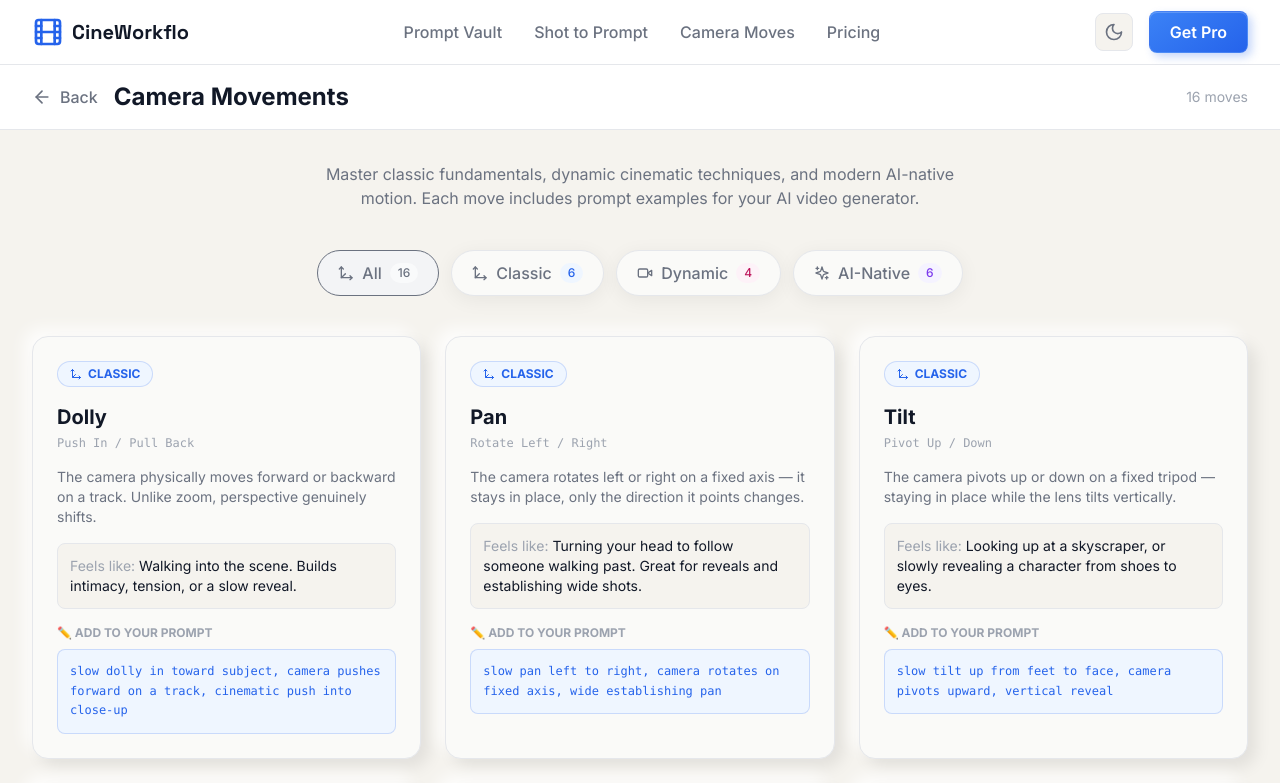
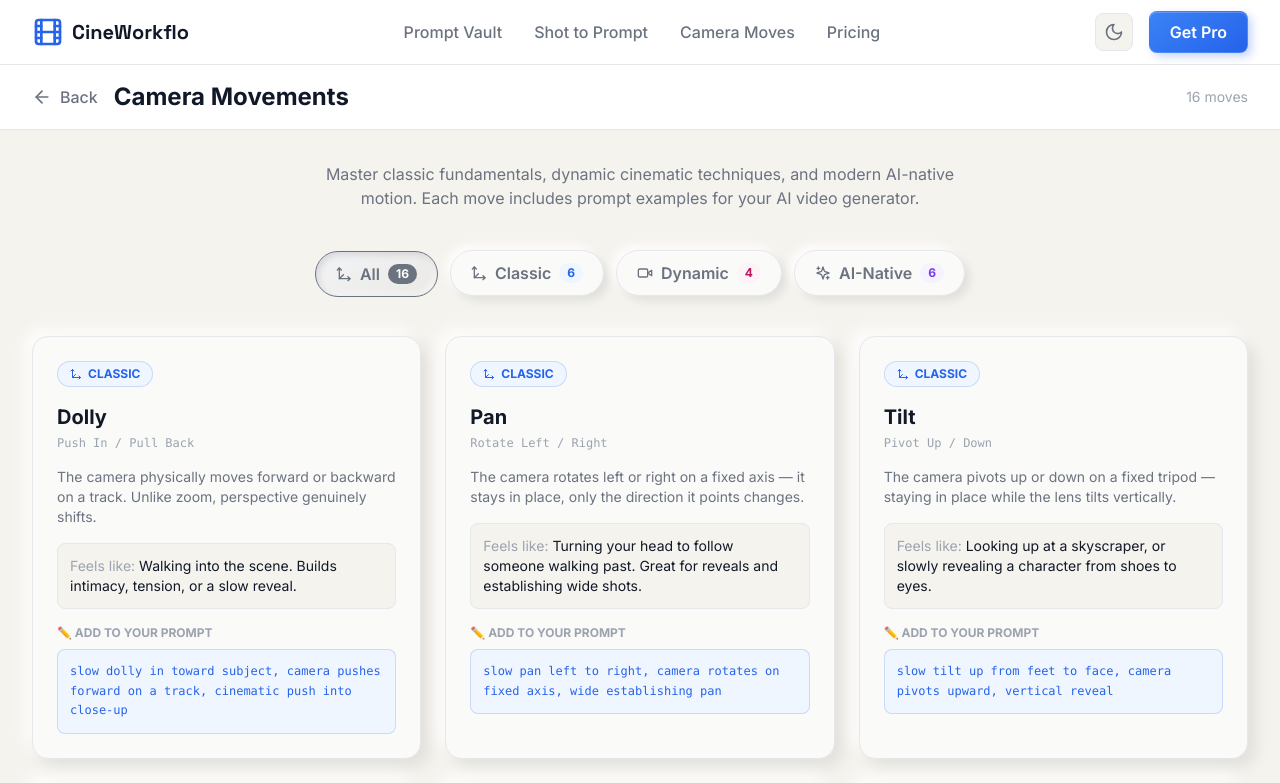
Before and after one commit to sakaarpuri/Cineworkflo, a React (Vite) app: page /camera-moves in a window 1280 px wide. Shown: the top 783 px of the page. Built offline with nearby package versions, Linux system fonts and the light colour scheme; the HTML template or start-up script is replaced by a standard one.

Commit message:
Add: Neumorphic 3D toggle styling for category filters and selection chips

```diff
--- a/src/components/CameraMoves.jsx
+++ b/src/components/CameraMoves.jsx
@@ -235,21 +235,24 @@ export default function CameraMoves() {
               <button
                 key={category}
                 onClick={() => setActiveFilter(category)}
-                className="flex items-center gap-2 px-5 py-2.5 rounded-full font-medium transition-all"
+                className="flex items-center gap-2 px-5 py-2.5 rounded-full font-semibold transition-all"
                 style={{
-                  background: isActive ? style.bg : 'var(--bg-card)',
+                  background: isActive ? `linear-gradient(145deg, ${style.bg}, ${style.color}15)` : 'var(--bg-card)',
                   border: `1.5px solid ${isActive ? style.color : 'var(--border-color)'}`,
                   color: isActive ? style.color : 'var(--text-secondary)',
-                  boxShadow: isActive ? 'none' : 'var(--shadow-soft)'
+                  boxShadow: isActive
+                    ? `inset 3px 3px 6px ${style.color}30, inset -3px -3px 6px rgba(255,255,255,0.5)`
+                    : '5px 5px 10px rgba(0,0,0,0.08), -5px -5px 10px rgba(255,255,255,0.8), inset 0 1px 0 rgba(255,255,255,0.5)',
+                  transform: isActive ? 'translateY(1px)' : 'translateY(0)'
                 }}
               >
                 <Icon className="h-4 w-4" />
                 {category}
                 <span
-                  className="text-xs px-2 py-0.5 rounded-full"
+                  className="text-xs px-2 py-0.5 rounded-full font-bold"
                   style={{
-                    background: isActive ? 'rgba(255,255,255,0.5)' : style.bg,
-                    color: style.color
+                    background: isActive ? style.color : style.bg,
+                    color: isActive ? '#fff' : style.color
                   }}
                 >
                   {category === 'All' ? ALL_MOVES.length : ALL_MOVES.filter(m => m.category === category).length}
--- a/src/components/HeroGallery.jsx
+++ b/src/components/HeroGallery.jsx
@@ -127,12 +127,15 @@ export default function HeroGallery() {
             <button
               key={cat}
               onClick={() => setActiveFilter(cat)}
-              className="px-4 py-2 rounded-full text-sm font-medium transition-all"
+              className="px-4 py-2 rounded-full text-sm font-semibold transition-all"
               style={{
-                background: activeFilter === cat ? 'var(--accent-blue)' : 'var(--bg-card)',
+                background: activeFilter === cat ? 'linear-gradient(145deg, #3B82F6, #2563EB)' : 'var(--bg-card)',
                 color: activeFilter === cat ? '#fff' : 'var(--text-secondary)',
-                border: `1px solid ${activeFilter === cat ? 'var(--accent-blue)' : 'var(--border-color)'}`,
-                boxShadow: activeFilter === cat ? 'none' : 'var(--shadow-soft)'
+                border: `1px solid ${activeFilter === cat ? 'rgba(255,255,255,0.2)' : 'var(--border-color)'}`,
+                boxShadow: activeFilter === cat
+                  ? 'inset 3px 3px 6px rgba(0,0,0,0.2), inset -3px -3px 6px rgba(255,255,255,0.1)'
+                  : '4px 4px 8px rgba(0,0,0,0.08), -4px -4px 8px rgba(255,255,255,0.8), inset 0 1px 0 rgba(255,255,255,0.5)',
+                transform: activeFilter === cat ? 'translateY(1px)' : 'translateY(0)'
               }}
             >
               {cat}
--- a/src/components/PromptEnhancer.jsx
+++ b/src/components/PromptEnhancer.jsx
@@ -76,11 +76,15 @@ Format: Just return the enhanced prompt text, nothing else.`
   const Chip = ({ label, selected, onClick, color }) => (
     <button
       onClick={onClick}
-      className="px-3 py-1.5 rounded-full text-xs font-medium transition-all whitespace-nowrap"
+      className="px-3 py-1.5 rounded-full text-xs font-semibold transition-all whitespace-nowrap"
       style={{
-        background: selected ? `${color}15` : 'var(--bg-primary)',
+        background: selected ? `linear-gradient(145deg, ${color}20, ${color}05)` : 'var(--bg-primary)',
         border: `1.5px solid ${selected ? color : 'var(--border-color)'}`,
-        color: selected ? color : 'var(--text-secondary)'
+        color: selected ? color : 'var(--text-secondary)',
+        boxShadow: selected
+          ? `inset 2px 2px 4px ${color}30, inset -2px -2px 4px rgba(255,255,255,0.5)`
+          : '3px 3px 6px rgba(0,0,0,0.06), -3px -3px 6px rgba(255,255,255,0.7), inset 0 1px 0 rgba(255,255,255,0.5)',
+        transform: selected ? 'translateY(0.5px)' : 'translateY(0)'
       }}
     >
       {label}
--- a/src/components/PromptVault.jsx
+++ b/src/components/PromptVault.jsx
@@ -134,11 +134,15 @@ export default function PromptVault({ preview = false }) {
               <button
                 key={cat}
                 onClick={() => setSelectedCategory(cat)}
-                className="px-4 py-2 rounded-lg text-sm font-medium transition-all"
+                className="px-4 py-2 rounded-lg text-sm font-semibold transition-all"
                 style={{
-                  background: selectedCategory === cat ? 'var(--accent-blue)' : 'var(--bg-card)',
+                  background: selectedCategory === cat ? 'linear-gradient(145deg, #3B82F6, #2563EB)' : 'var(--bg-card)',
                   color: selectedCategory === cat ? '#fff' : 'var(--text-secondary)',
-                  border: `1px solid ${selectedCategory === cat ? 'var(--accent-blue)' : 'var(--border-color)'}`
+                  border: `1px solid ${selectedCategory === cat ? 'rgba(255,255,255,0.2)' : 'var(--border-color)'}`,
+                  boxShadow: selectedCategory === cat
+                    ? 'inset 3px 3px 6px rgba(0,0,0,0.2), inset -3px -3px 6px rgba(255,255,255,0.1)'
+                    : '4px 4px 8px rgba(0,0,0,0.08), -4px -4px 8px rgba(255,255,255,0.8), inset 0 1px 0 rgba(255,255,255,0.5)',
+                  transform: selectedCategory === cat ? 'translateY(1px)' : 'translateY(0)'
                 }}
               >
                 {cat}
```
Also changed, not shown: 1 other file (tests, documents, lock files or other folders).
